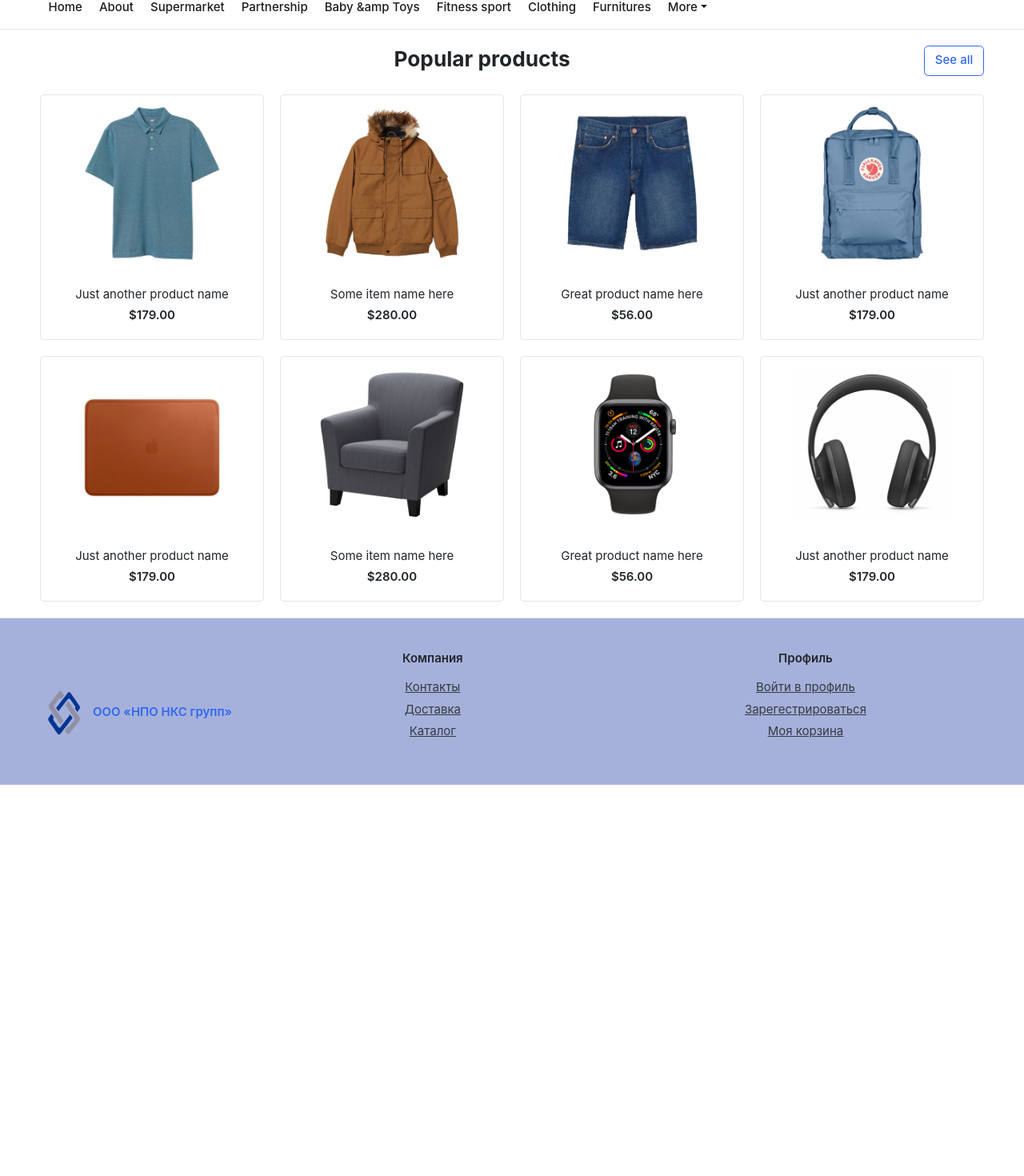
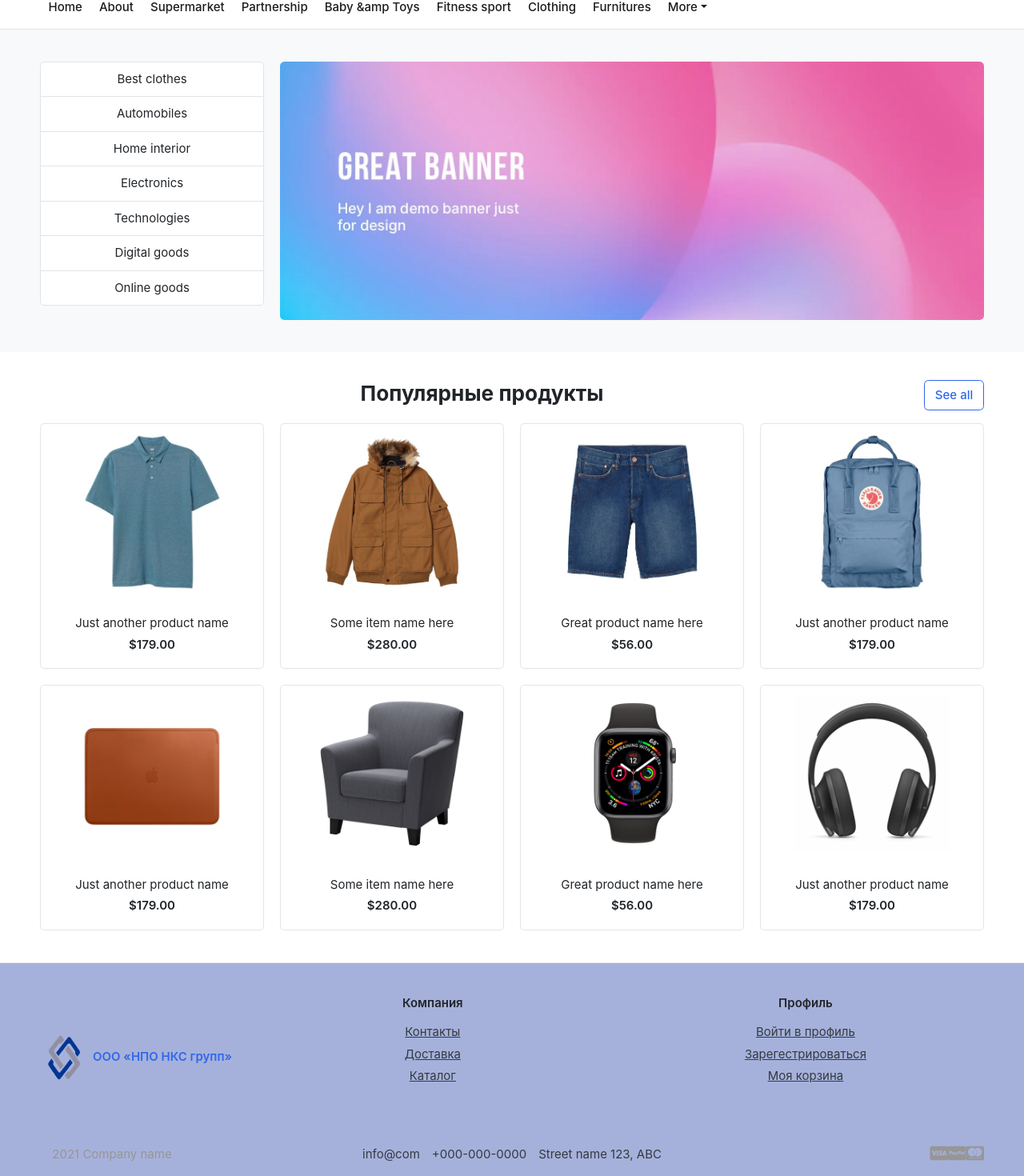
Before and after one commit to jojoprison/react-eshop-template, a React (Create React App) app: page / in a window 1280 px wide. Shown: the part 111-1581 px from the top of the page at 80% size. Before the commit the page ends 1092 px from the top, so only its background shows below. Built offline with nearby package versions, Linux system fonts and the light colour scheme.

Commit message:
удаляем лишнее, баннер, жирное название в хедере

```diff
--- a/public/assets/css/styles.css
+++ b/public/assets/css/styles.css
@@ -1,7 +1,4 @@
-header {
-    background-color: #A6B1DB;
-}
-
+.nks-bg-color,
 .section-footer {
     background-color: #A6B1DB;
 }
@@ -9,14 +6,16 @@ header {
 .contact {
     color: black;
 }
-#logo_company{
-margin-right: 10px;
-}
 
 #logo_company_footer{
     margin-right: 10px;
     position: relative;
     margin-top: 4%;
+}
+
+.company-title {
+    font-weight: 600;
+    /*font-size: 16px;*/
 }
 
 /* button */
--- a/src/App.js
+++ b/src/App.js
@@ -1,18 +1,20 @@
-
 import './App.css';
 import Header from "./components/Header"
 import Nav from "./components/Nav"
-import Popular from "./components/Popular";
 import Products from "./components/Products";
 import Footer from "./components/Footer";
+import Ad from "./components/Ad";
 
 function App() {
     return (
         <div className="App">
             <Header/>
             <Nav/>
-        <Popular/>
+
+            <Ad/>
+
             <Products/>
+
             <Footer/>
         </div>
     );
--- /dev/null
+++ b/src/components/Ad.js
@@ -0,0 +1,33 @@
+import React from "react";
+
+const Ad = () => {
+
+    return (
+        <section className="section-main bg padding-y">
+            <div className="container">
+                <div className="row">
+                    <aside className="col-md-3">
+                        <nav className="card">
+                            <ul className="menu-category">
+                                <li><a href="#">Best clothes</a></li>
+                                <li><a href="#">Automobiles</a></li>
+                                <li><a href="#">Home interior</a></li>
+                                <li><a href="#">Electronics</a></li>
+                                <li><a href="#">Technologies</a></li>
+                                <li><a href="#">Digital goods</a></li>
+                                <li><a href="#">Online goods</a></li>
+                            </ul>
+                        </nav>
+                    </aside>
+                    <div className="col-md-9">
+                        <article className="banner-wrap">
+                            <img src="assets/images/2.jpg" className="w-100 rounded"/>
+                        </article>
+                    </div>
+                </div>
+            </div>
+        </section>
+    );
+};
+
+export default Ad;
--- a/src/components/Footer.js
+++ b/src/components/Footer.js
@@ -5,6 +5,7 @@ const Footer = () => {
     return (
         <footer className="section-footer border-top bg">
             <div className="container">
+
                 <section className="footer-top  padding-y">
                     <div style={{position: 'relative'}} className="row">
 
@@ -34,6 +35,23 @@ const Footer = () => {
 
                     </div>
                 </section>
+
+                <section className="footer-bottom row">
+                    <div className="col-md-2">
+                        <p className="text-muted"> 2021 Company name </p>
+                    </div>
+                    <div className="col-md-8 text-md-center">
+                        <span className="px-2">info@com</span>
+                        <span className="px-2">+000-000-0000</span>
+                        <span className="px-2">Street name 123, ABC</span>
+                    </div>
+                    <div className="col-md-2 text-md-right text-muted">
+                        <i className="fab fa-lg fa-cc-visa"></i>
+                        <i className="fab fa-lg fa-cc-paypal"></i>
+                        <i className="fab fa-lg fa-cc-mastercard"></i>
+                    </div>
+                </section>
+
             </div>
         </footer>
     );
--- a/src/components/Header.js
+++ b/src/components/Header.js
@@ -4,17 +4,16 @@ import React from "react";
 const Header = () => {
 
     return (
-        <header className="section-header">
+        <header className="section-header nks-bg-color">
             <section className="header-main border-bottom">
                 <div className="container">
                     <div className="row align-items-baseline">
 
-                        <div
-                            className="col-lg-3 col-md-6 p-lg-0 pt-md-2">
+                        <div className="col-lg-3 col-md-6 p-lg-0 pt-md-2">
                             <a href="/">
                                 <img src='assets/images/logos/logo.png' width="60" height="60"
                                      className="logo" alt=""/>
-                                ООО «НПО НКС групп»
+                                <span className="company-title pl-2">ООО «НПО НКС групп»</span>
                             </a>
                         </div>
 
--- a/src/components/Nav.js
+++ b/src/components/Nav.js
@@ -3,38 +3,49 @@ import React from "react";
 const Nav = () => {
 
     return (
-        <div className="App">
         <nav class="navbar navbar-main navbar-expand-lg navbar-light border-bottom">
             <div class="container">
-            <button class="navbar-toggler" type="button" data-toggle="collapse" data-target="#main_nav" aria-controls="main_nav" aria-expanded="false" aria-label="Toggle navigation">
+
+                <button class="navbar-toggler" type="button" data-toggle="collapse" data-target="#main_nav"
+                        aria-controls="main_nav" aria-expanded="false" aria-label="Toggle navigation">
                     <span class="navbar-toggler-icon"></span>
                 </button>
+
                 <div class="collapse navbar-collapse" id="main_nav">
                     <ul class="navbar-nav">
+
                         <li class="nav-item dropdown">
                             <a class="nav-link" href="#">Home</a>
                         </li>
+
                         <li class="nav-item">
                             <a class="nav-link" href="#">About</a>
                         </li>
+
                         <li class="nav-item">
                             <a class="nav-link" href="#">Supermarket</a>
                         </li>
+
                         <li class="nav-item">
                             <a class="nav-link" href="#">Partnership</a>
                         </li>
+
                         <li class="nav-item">
                             <a class="nav-link" href="#">Baby &amp Toys</a>
                         </li>
+
                         <li class="nav-item">
                             <a class="nav-link" href="#">Fitness sport</a>
                         </li>
+
                         <li class="nav-item">
                             <a class="nav-link" href="#">Clothing</a>
                         </li>
+
                         <li class="nav-item">
                             <a class="nav-link" href="#">Furnitures</a>
                         </li>
+
                         <li class="nav-item dropdown">
                             <a class="nav-link dropdown-toggle" data-toggle="dropdown" href="#"> More</a>
                             <div class="dropdown-menu">
@@ -46,11 +57,11 @@ const Nav = () => {
                                 <a class="dropdown-item" href="#">Category 3</a>
                             </div>
                         </li>
+
                     </ul>
                 </div>
             </div>
         </nav>
-        </div>
     );
 };
 export default Nav;
--- a/src/components/Popular.js
+++ /dev/null
@@ -1,17 +0,0 @@
-import React from "react";
-
-const Nav = () => {
-
-    return (
-        <section className="section-name padding-y-sm">
-            <div className="container">
-                <header-second className="section-heading">
-                    <a href="#" className="btn btn-outline-primary float-right">See all</a>
-                    <h3 className="section-title">Popular products</h3>
-                </header-second>
-                </div>
-            </section>
-);
-};
-
-export default Nav;
--- a/src/components/Products.js
+++ b/src/components/Products.js
@@ -3,7 +3,14 @@ import React from "react";
 const Products = () => {
 
     return (
+        <section className="section-name padding-y-sm">
             <div className="container">
+
+                <header className="section-heading">
+                    <a href="#" className="btn btn-outline-primary float-right">See all</a>
+                    <h3 className="section-title">Популярные продукты</h3>
+                </header>
+
                 <div className="row">
 
                     <div className="col-md-3">
@@ -85,9 +92,12 @@ const Products = () => {
                             </figcaption>
                         </div>
                     </div>
+
                 </div>
 
             </div>
+        </section>
     );
 };
+
 export default Products;
```
Lines whose indentation alone changed are shown as unchanged.
